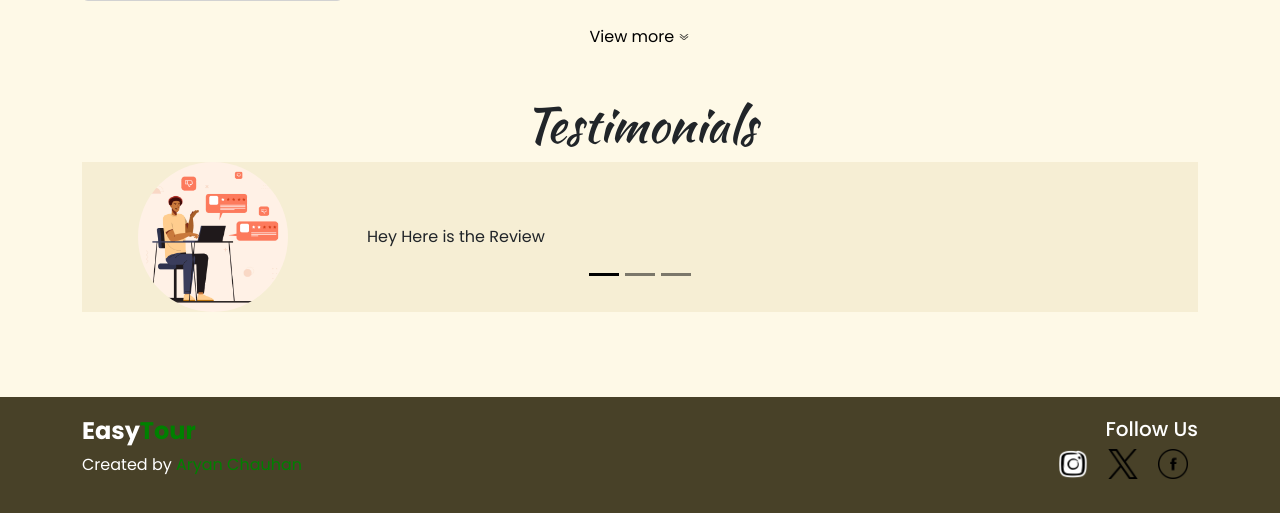
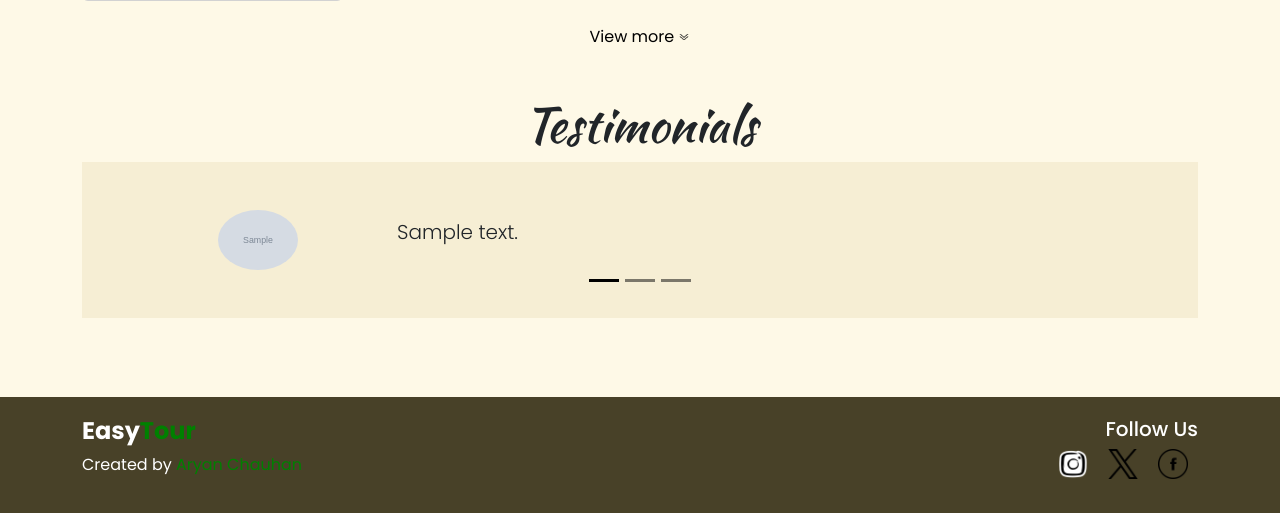
Before and after one commit to Astronaut004/Easy-Tour, a PHP site: page /AdminDashboard/Dashboard.php in a window 1280 px wide. Shown: the part 1751-2264 px from the top of the page. Run offline with PHP 8.4, Linux system fonts and the light colour scheme; the visitor is signed in with stand-in values (Sample User, id 1); tables that the repository leaves empty or names only in its code hold one stand-in row (values such as "Sample post"); grey boxes marked "Sample" are stand-in pictures.

Commit message:
Add data Dynamically

```diff
--- a/AdminDashboard/Dashboard.php
+++ b/AdminDashboard/Dashboard.php
@@ -67,8 +67,11 @@
                 $stmt = $con->prepare($sql);
                 $stmt->execute();
                 $result = $stmt->get_result();
-
+                $count=0;
                 while ($row = $result->fetch_assoc()) {
+                    if($count >= 4) {
+                        break;
+                    }
                     $name = $row['state_name'];
                     $description = $row['state_description'];
                     $simage = $row['state_photo'];
@@ -88,6 +91,7 @@
                     </div>
                 </div>
                     ';
+                    $count++;
                 }
             ?>
                 <!-- View More Link -->
@@ -107,30 +111,55 @@
         <h1 class="text-center feat">Testimonials</h1>
         <div id="carouselExampleDark2" class="carousel carousel-dark slide mb-5">
             <div class="carousel-inner" style="background-color: #f6eed4;">
+
+            <?php
+            include "../connection.php";
+            $sql = "SELECT * FROM feedback_tb";
+            $stmt = $con->prepare($sql);
+            // $stmt->bind_param()
+            $stmt->execute();
+            $result = $stmt->get_result();
+            $count=0;
+            while ($row = $result->fetch_assoc()) {
+                $starRating = '';
+                if($count>=3) {
+                    break;
+                }
+                switch ($row['feed_star']) {
+                    case 1:
+                        $starRating = '★☆☆☆☆';
+                        break;
+                    case 2:
+                        $starRating = '★★☆☆☆';
+                        break;
+                    case 3:
+                        $starRating = '★★★☆☆';
+                        break;
+                    case 4:
+                        $starRating = '★★★★☆';
+                        break;
+                    case 5:
+                        $starRating = '★★★★★';
+                        break;
+                }
+                echo '
                 <div class="carousel-item active" data-bs-interval="1000">
-                    <div class="row align-items-center">
+                    <div class="row align-items-center m-5">
                         <div class="col-md-3 text-center">
-                            <img src="../images/feature1.jpg" alt="Feedback" class="circular-img">
+                            <img src="'.$row['feed_image'].'" alt="Feedback" class="circular-img" style="width:80px" >
                         </div>
-                        <div class="col-md-9">Hey Here is the Review</div>
+                        <div class="col-md-9">
+                        <p class="lead">'.$row['feed_desc'].'</p>
+                        <p>'.$starRating.'</p>
+                        </div>
                     </div>
                 </div>
-                <div class="carousel-item" data-bs-interval="1000">
-                    <div class="row align-items-center">
-                        <div class="col-md-3 text-center">
-                            <img src="../images/feature1.jpg" alt="Feedback" class="circular-img">
-                        </div>
-                        <div class="col-md-9">Heya Here is 2nd User</div>
-                    </div>
-                </div>
-                <div class="carousel-item" data-bs-interval="1000">
-                    <div class="row align-items-center">
-                        <div class="col-md-3 text-center">
-                            <img src="../images/feature1.jpg" alt="Feedback" class="circular-img">
-                        </div>
-                        <div class="col-md-9">Heya guys It's been Long</div>
-                    </div>
-                </div>
+                ';
+                $count++;
+            }
+                ?>
+
+
             </div>
             <div class="carousel-indicators">
                 <button type="button" data-bs-target="#carouselExampleDark2" data-bs-slide-to="0" class="active" aria-current="true" aria-label="Slide 1"></button>
```
